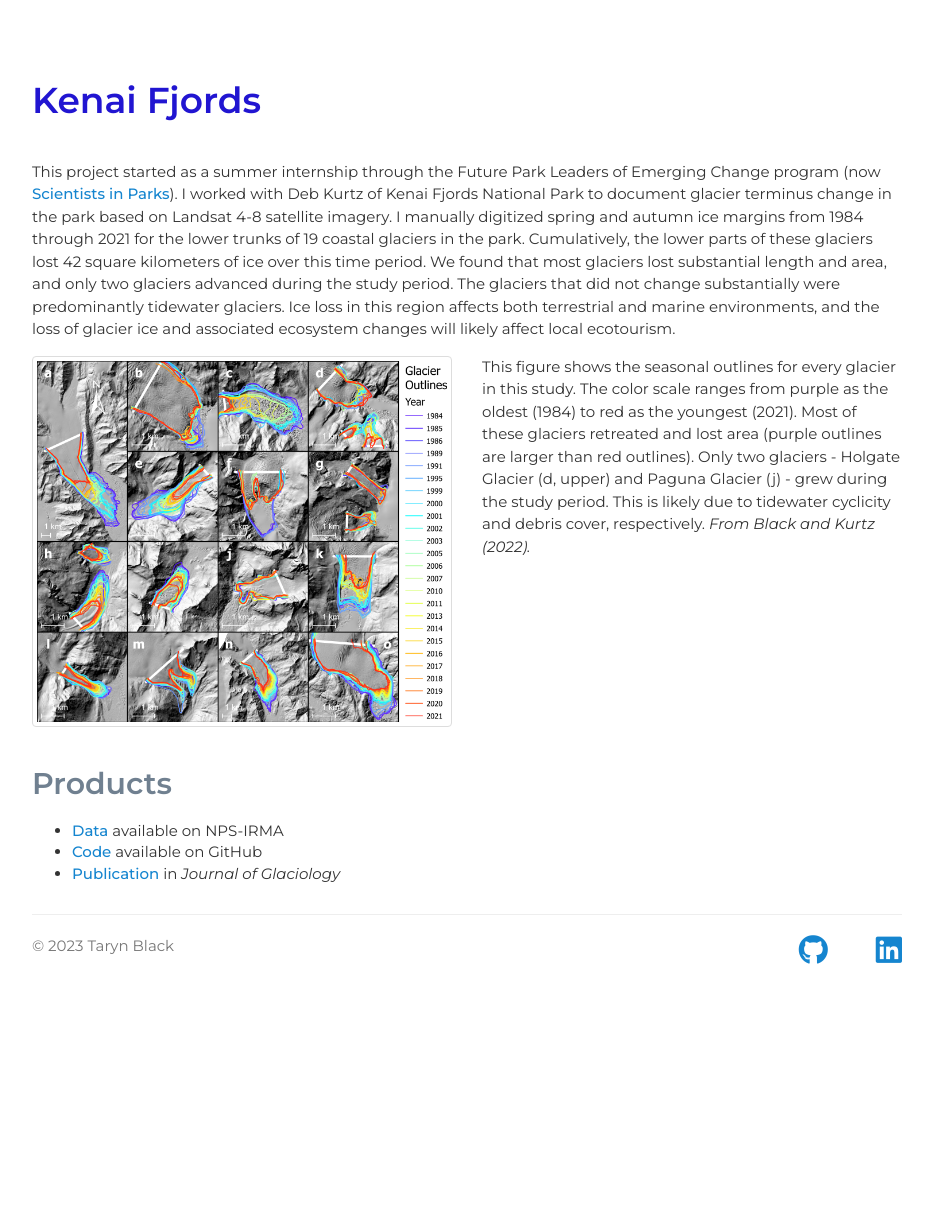
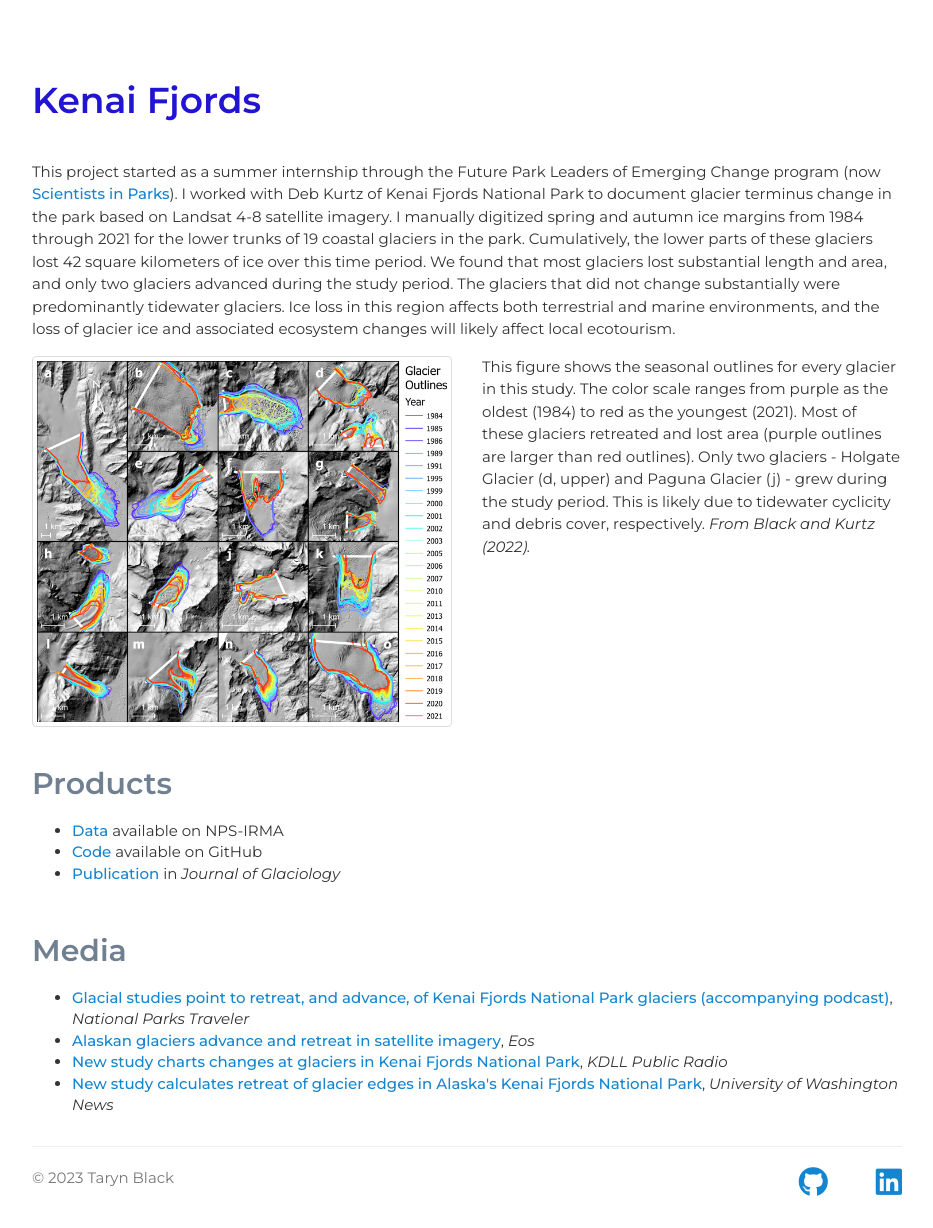
Before and after one commit to tarynblack/tarynblack.github.io, a Jekyll site: the page built from projects/alaska/kenai-fjords.html, in a window 1280 px wide, cut to the strip 86-1314 px from the top of the page. Shown: the whole strip, without its empty margins (173-1106 px from the left). Built offline with Jekyll 4.4.1, drawn with Linux system fonts in a browser that asks for light colours; nearby versions of some CDN libraries; a style sheet for code colours, icons or effects is not loaded; before the commit the page ends 1082 px from its top, so only the background shows below that.

Commit message:
Add media for KEFJ project

```diff
--- a/projects/alaska/kenai-fjords.html
+++ b/projects/alaska/kenai-fjords.html
@@ -29,3 +29,15 @@ title: Kenai Fjords | Taryn Black
         </ul>
     </div>
 </div>
+
+<div class="row">
+    <div class="col-sm-12">
+        <h2 class="push-down-4">Media</h2>
+        <ul class="push-down-1">
+            <li><a href="https://www.nationalparkstraveler.org/2022/09/glacial-studies-point-retreat-and-advance-kenai-fjords-national-park-glaciers" target="_blank">Glacial studies point to retreat, and advance, of Kenai Fjords National Park glaciers</a> <a href="https://www.nationalparkstraveler.org/podcast/2022-09-11-national-parks-traveler-episode-187-kenai-fjords-glaciers" target="_blank">(accompanying podcast)</a>, <em>National Parks Traveler</em></li>
+            <li><a href="https://eos.org/articles/alaskan-glaciers-advance-and-retreat-in-satellite-imagery" target="_blank">Alaskan glaciers advance and retreat in satellite imagery</a>, <em>Eos</em></li>
+            <li><a href="https://www.kdll.org/local-news/2022-08-08/new-study-charts-changes-at-glaciers-in-kenai-fjords-national-park" target="_blank">New study charts changes at glaciers in Kenai Fjords National Park</a>, <em>KDLL Public Radio</em></li>
+            <li><a href="https://www.washington.edu/news/2022/08/05/kenai-fjords/" target="_blank">New study calculates retreat of glacier edges in Alaska's Kenai Fjords National Park</a>, <em>University of Washington News</em></li>
+        </ul>
+    </div>
+</div>
```
